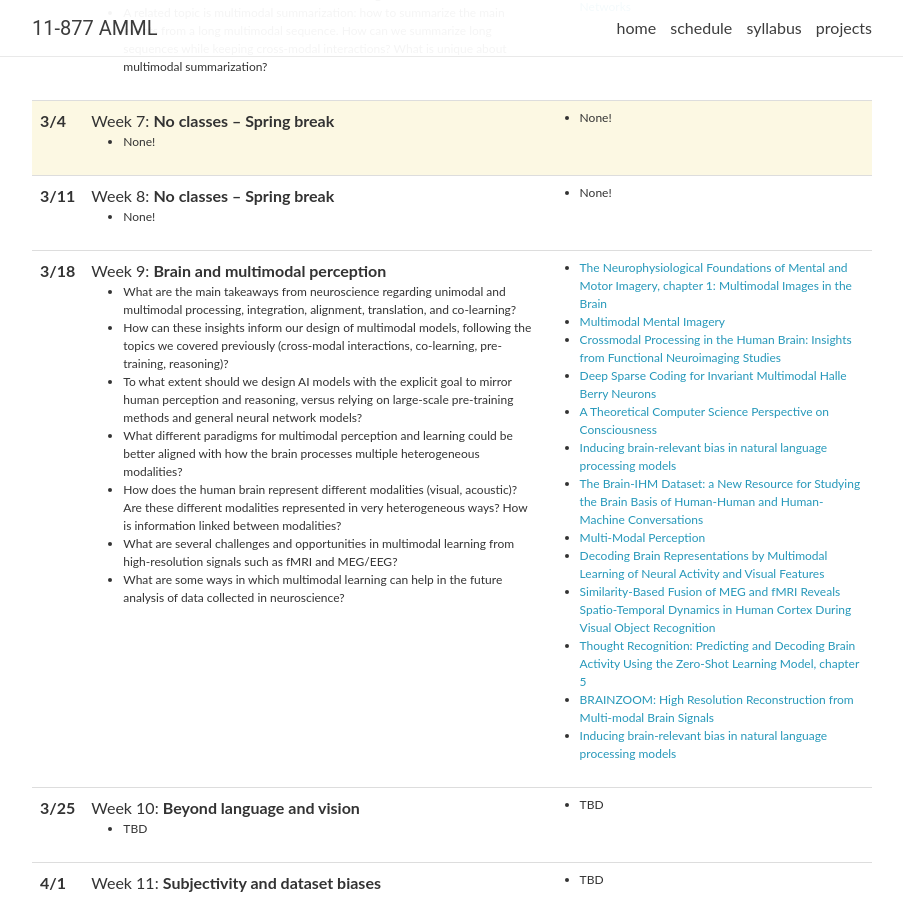
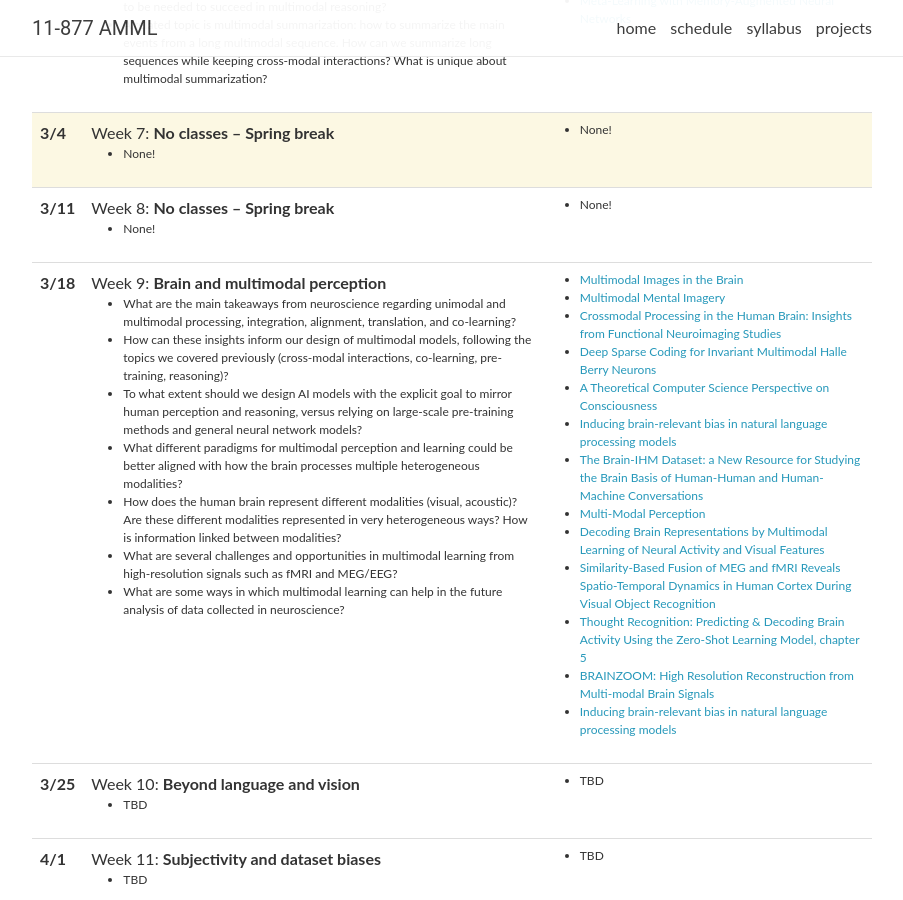
Before and after one commit to CMU-MultiComp-Lab/adv-mmml-course, a Jekyll site: the page built from _pages/schedule.md, in a window 1280 px wide and 900 px high, scrolled down 2205 px. Shown: the whole window, without its empty margins (188-1091 px from the left). Built offline with Jekyll 4.4.1, drawn with Linux system fonts in a browser that asks for light colours; nearby versions of some CDN libraries; comment, search, counter and statistics services are not loaded.

Commit message:
Update lectures.yml

```diff
--- a/_data/lectures.yml
+++ b/_data/lectures.yml
@@ -142,7 +142,7 @@
     - What are several challenges and opportunities in multimodal learning from high-resolution signals such as fMRI and MEG/EEG? <br/>
     - What are some ways in which multimodal learning can help in the future analysis of data collected in neuroscience? <br/>
   readings:
-    - <a href="https://books.google.com/books?hl=en&lr=&id=69WESyZJNz0C&oi=fnd&pg=PA3&dq=multimodal+brain+neuroscience&ots=UoYoruz3_o&sig=HLXOevgpm67Lwqk_sCShHeRqYb8#v=onepage&q=multimodal%20brain%20neuroscience&f=false">The Neurophysiological Foundations of Mental and Motor Imagery, chapter 1&#58; Multimodal Images in the Brain</a> <br/>
+    - <a href="https://books.google.com/books?hl=en&lr=&id=69WESyZJNz0C&oi=fnd&pg=PA3&dq=multimodal+brain+neuroscience&ots=UoYoruz3_o&sig=HLXOevgpm67Lwqk_sCShHeRqYb8#v=onepage&q=multimodal%20brain%20neuroscience&f=false">Multimodal Images in the Brain</a> <br/>
     - <a href="https://www.sciencedirect.com/science/article/pii/S0010945217302277">Multimodal Mental Imagery</a> <br/>
     - <a href="https://academic.oup.com/cercor/article/11/12/1110/492310">Crossmodal Processing in the Human Brain&#58; Insights from Functional Neuroimaging Studies</a> <br/>
     - <a href="https://arxiv.org/abs/1711.07998">Deep Sparse Coding for Invariant Multimodal Halle Berry Neurons</a> <br/>
@@ -152,7 +152,7 @@
     - <a href="https://nobaproject.com/modules/multi-modal-perception">Multi-Modal Perception</a> <br/>
     - <a href="https://arxiv.org/abs/1810.10974">Decoding Brain Representations by Multimodal Learning of Neural Activity and Visual Features</a> <br/>
     - <a href="http://userpage.fu-berlin.de/rmcichy/publication_pdfs/Cichy_et_al_CC_2016.pdf">Similarity-Based Fusion of MEG and fMRI Reveals Spatio-Temporal Dynamics in Human Cortex During Visual Object Recognition</a> <br/>
-    - <a href="http://citeseerx.ist.psu.edu/viewdoc/download?doi=10.1.1.269.2537&rep=rep1&type=pdf">Thought Recognition&#58; Predicting and Decoding Brain Activity Using the Zero-Shot Learning Model, chapter 5</a> <br/>
+    - <a href="http://citeseerx.ist.psu.edu/viewdoc/download?doi=10.1.1.269.2537&rep=rep1&type=pdf">Thought Recognition&#58; Predicting & Decoding Brain Activity Using the Zero-Shot Learning Model, chapter 5</a> <br/>
     - <a href="https://www.cs.cmu.edu/~hyunahs/papers/SDM2017_1.pdf">BRAINZOOM&#58; High Resolution Reconstruction from Multi-modal Brain Signals</a> <br/>
     - <a href="https://arxiv.org/abs/1911.03268">Inducing brain-relevant bias in natural language processing models</a> <br/>
 
```
